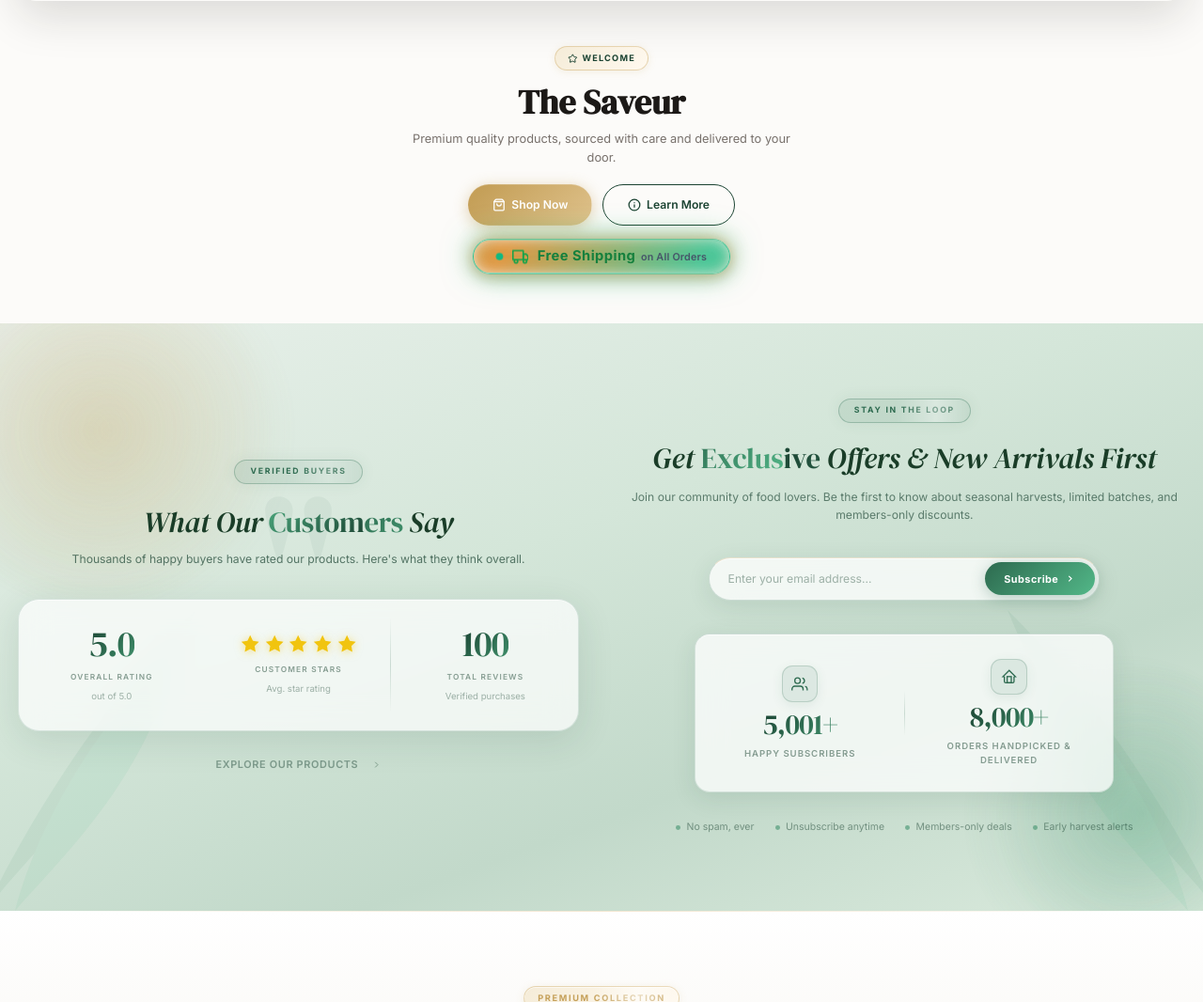
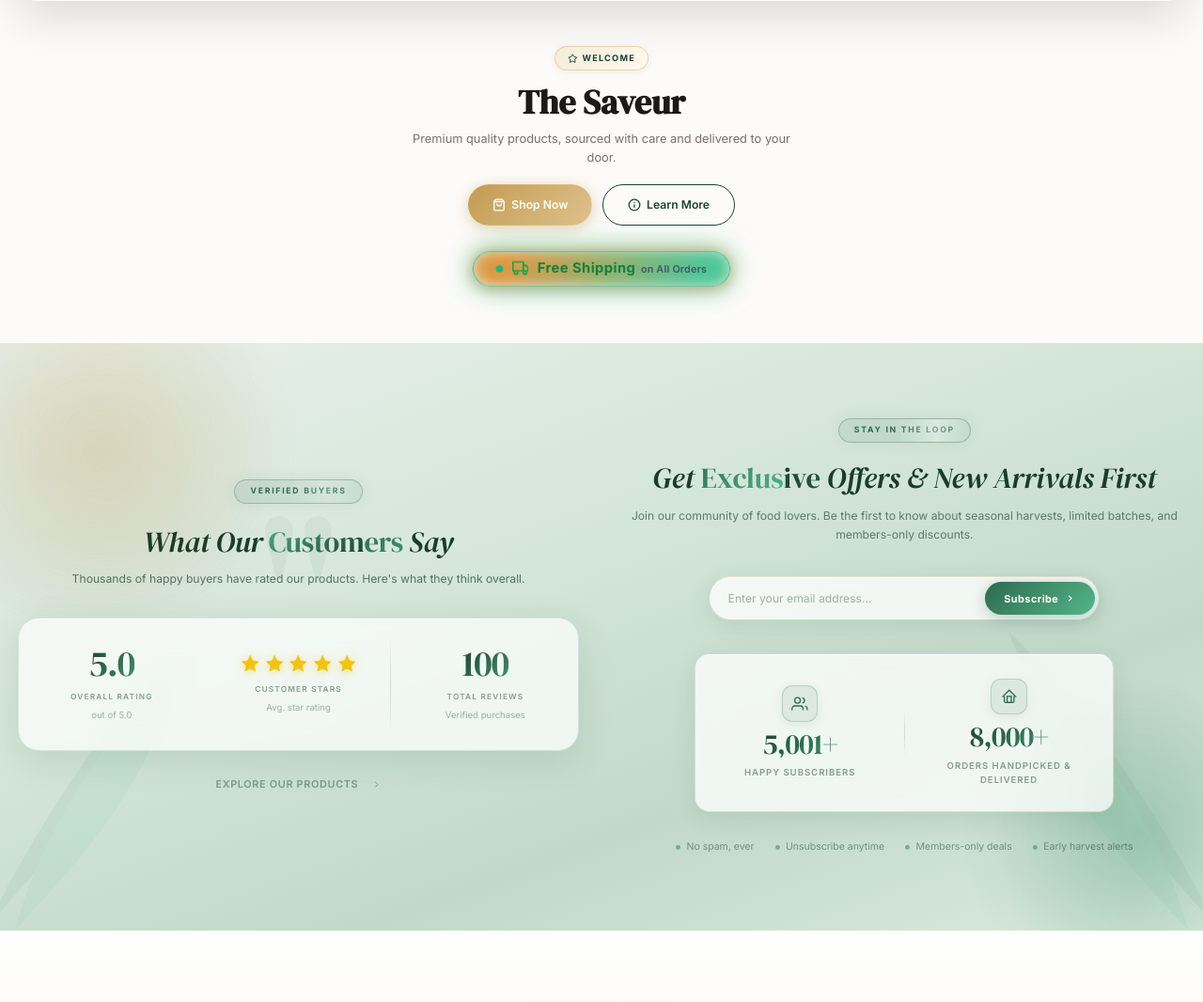
Before and after one commit to imadhurgupta/thesaveur, a Flask app: page / in a window 1280 px wide. Shown: the part 535-1601 px from the top of the page at 94% size. Run offline with Flask 3, Linux system fonts and the light colour scheme; data comes from the database, SQL or seed files in the repository; data that the repository does not hold is empty; some web fonts are replaced.

Commit message:
Increase downward spacing of free shipping capsule from carousel button

```diff
--- a/static/css/style.css
+++ b/static/css/style.css
@@ -752,7 +752,7 @@ button:active:not(:disabled),
   max-width: 1440px;
   margin: 0 auto 32px;
   width: calc(100% - 48px);
-  padding: 28px 32px 32px;
+  padding: 28px 32px 42px;
   text-align: center;
   background: var(--cream);
 }
@@ -810,7 +810,7 @@ button:active:not(:disabled),
 
 /* ── Free Shipping Continuous Glow Below Carousel Button ── */
 .hero-free-shipping-wrap {
-  margin-top: 20px;
+  margin-top: 36px;
   display: flex;
   justify-content: center;
   align-items: center;
@@ -1975,7 +1975,7 @@ button:active:not(:disabled),
     margin-bottom: 10px !important;
   }
   .hero-free-shipping-wrap {
-    margin-top: 14px !important;
+    margin-top: 24px !important;
   }
   .hero-free-shipping-badge {
     padding: 8px 20px !important;
```
